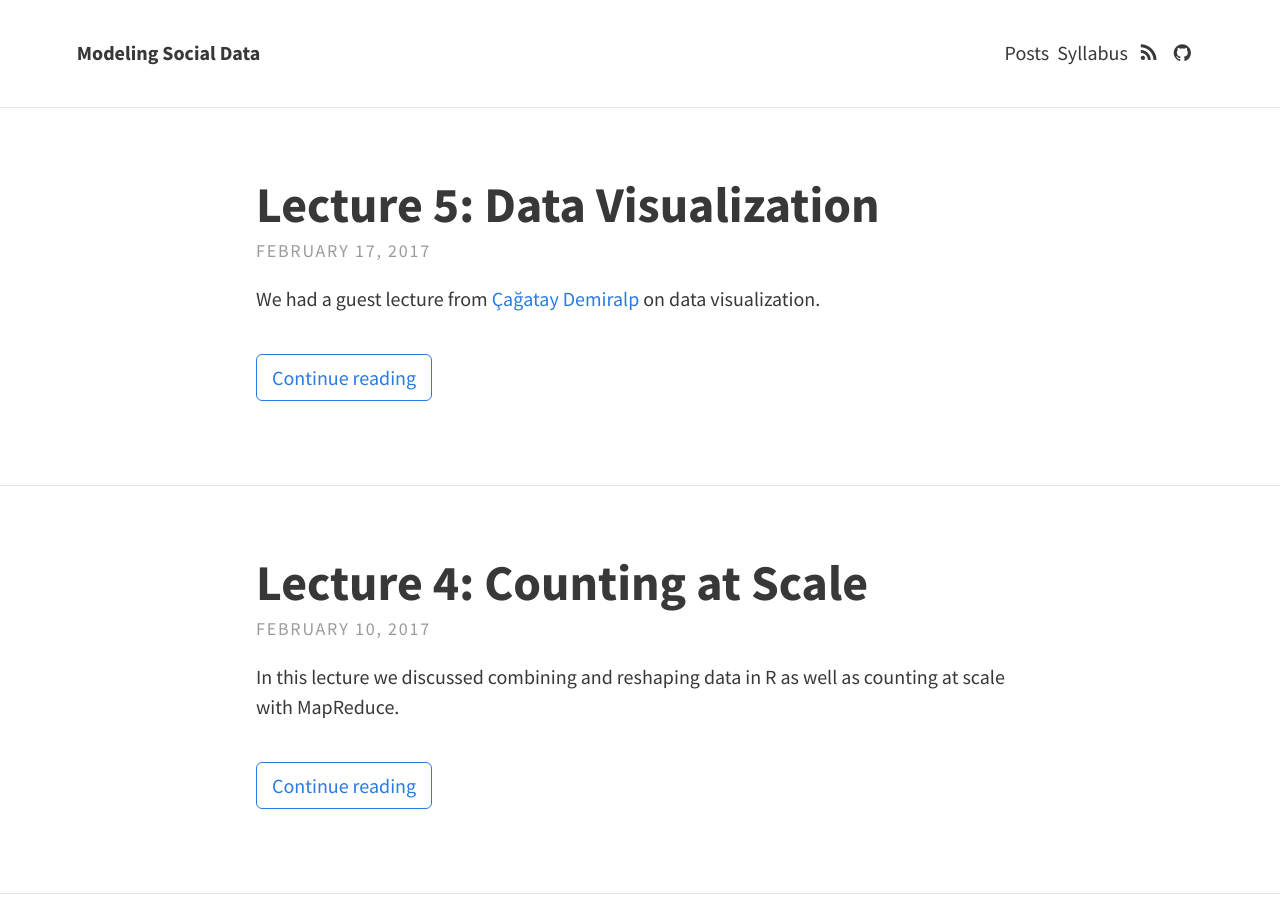
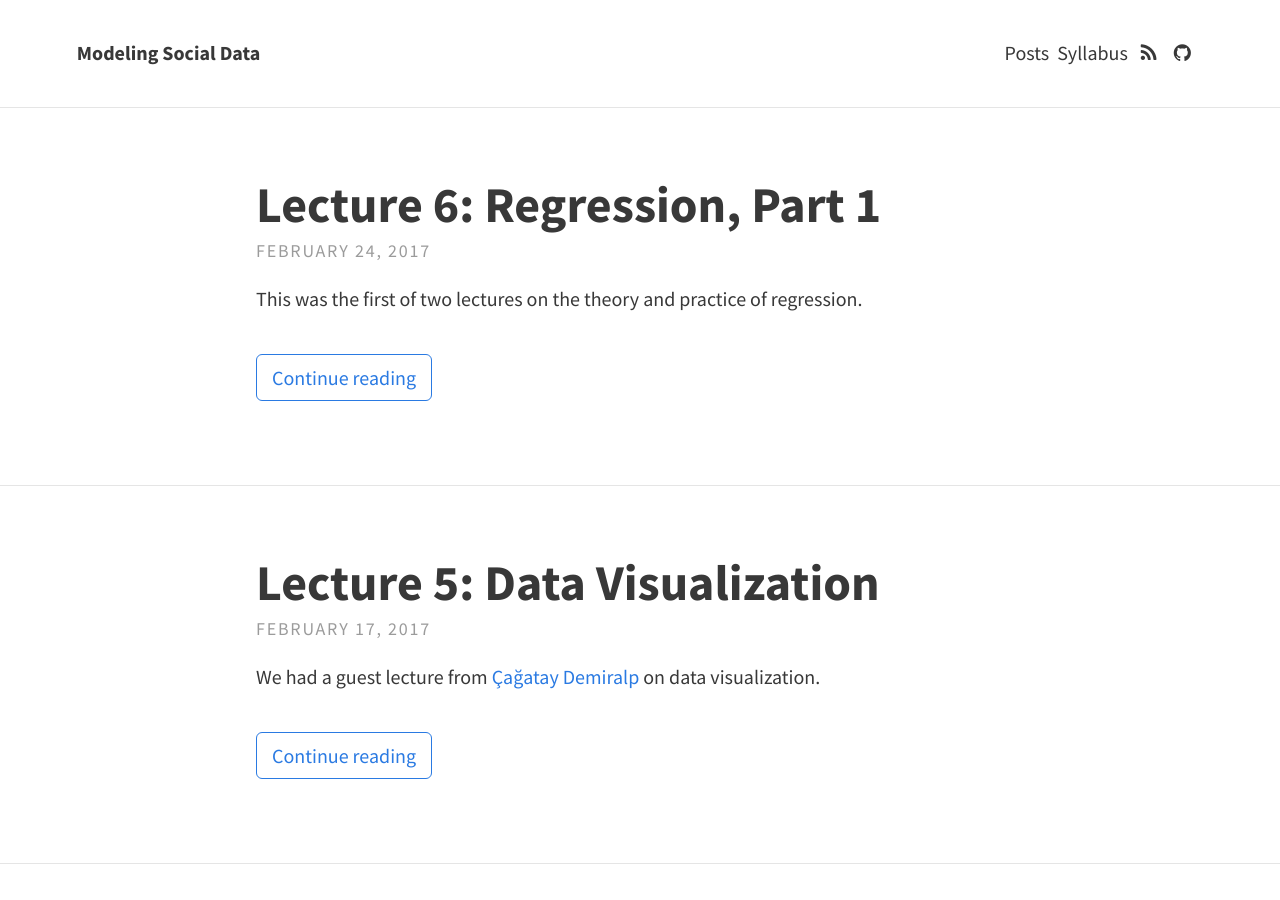
Before and after one commit to jhofman/msd2015, a Jekyll site: the page built from posts.html, in a window 1280 px wide and 900 px high. Built offline with Jekyll 4.4.1, drawn with Linux system fonts in a browser that asks for light colours; nearby versions of some CDN libraries; some of the changed lines change nothing that is shown.

Commit message:
lecture 6 posted

```diff
--- /dev/null
+++ b/_posts/2017-02-24-lecture-6-regression-1.md
@@ -0,0 +1,39 @@
+---
+layout: post
+title:  "Lecture 6: Regression, Part 1"
+date:   2017-02-24 10:00:00
+categories: lectures
+---
+
+This was the first of two lectures on the theory and practice of regression.
+
+<center>
+<iframe src="//www.slideshare.net/slideshow/embed_code/key/M3UPic6Yfewant" width="476" height="400" frameborder="0" marginwidth="0" marginheight="0" scrolling="no"></iframe>
+</center>
+
+We started with a high-level overview of regression, which can be broadly defined as any analysis of how one continuous variable (the "outcome") changes with others (the "inputs", "predictors", or "features").
+The goals of a regression analysis can vary, from describing the data at hand, to predicting new outcomes, to explaining the associations between outcomes and predictors.
+This includes everything from looking at histograms and scatter plots to building statistical models.
+
+
+We focused on the latter and discussed ordinary least squares regression.
+First, we motivated this as an optimization problem and then connected squared loss minimization to the more general principle of maximum likelihood.
+Then we discussed several ways to solve this optimization problem to estimate coefficients for a linear model, which are summarized in the table below.
+
+Method                      | Space            | Time              | Comments
+------                      | :----:           | :--:              | --------
+Invert normal equations     | $$ N K + K^2 $$  | $$ K^3 $$         | Good for medium-sized datasets with a relatively small number (e.g., hundreds or thousands) of features
+Gradient descent            | $$ N K $$        | $$ NK $$ per step | Good for larger datasets that still fit in memory but have more (e.g., millions) features; requires tuning learning rate
+Stochastic gradient descent | $$ K $$          | $$ K $$ per step  | Good for datasets that exceed available memory; more sensitive to learning rate schedule
+
+See also this interactive Shiny App to explore [manually fitting a simple model]((https://jmhmsr.shinyapps.io/modelfit/)) and this notebook by Jongbin Jung with [an animation of gradient descent](http://jakehofman.com/gd/).
+
+In the second half of class we looked at fitting linear models in R, with an application to understanding how internet browsing activity varies by age and gender.
+See the [Jupyter notebook](https://github.com/jhofman/msd2017/blob/master/lectures/lecture_6/linear_models.ipynb) up on Github for more details.
+The main lesson here is that there's more to modeling than just optimization, with many important steps along the way that range from collecting and specifying outcomes and predictors, to determining the form of a model, to assessing performance and interpreting results.
+
+References:
+
+* Chapters [23](http://r4ds.had.co.nz/model-basics.html) and [24](http://r4ds.had.co.nz/model-building.html) of [R for Data Science](http://r4ds.had.co.nz)
+* Chapter 3 of [An Introduction to Statistical Learning](http://www-bcf.usc.edu/~gareth/ISL/)
+* Chapters 1 and 2 of [Advanced Data Analysis from an Elementary Point of View](http://www.stat.cmu.edu/%7Ecshalizi/ADAfaEPoV/)
--- a/syllabus.md
+++ b/syllabus.md
@@ -15,7 +15,7 @@ Here is a tenative schedule of topics:
 |**2017-02-03**| [Computational Complexity]({% post_url 2017-02-03-lecture-3-computational-complexity %}) |
 |**2017-02-10**| [Counting at Scale: MapReduce]({% post_url 2017-02-10-lecture-4-counting-at-scale %}) |
 |**2017-02-17**| [Data Visualization]({% post_url 2017-02-17-lecture-5-data-visualization %}) |
-|**2017-02-24**| Regression I: Theory and Practice |
+|**2017-02-24**| [Regression I: Theory and Practice]({% post_url 2017-02-24-lecture-6-regression-1 %}) |
 |**2017-03-03**| Regression II: Theory and Practice |
 |**2017-03-10**| Classification I: Naive Bayes |
 |**2017-03-17**| *Spring Break*|
```
